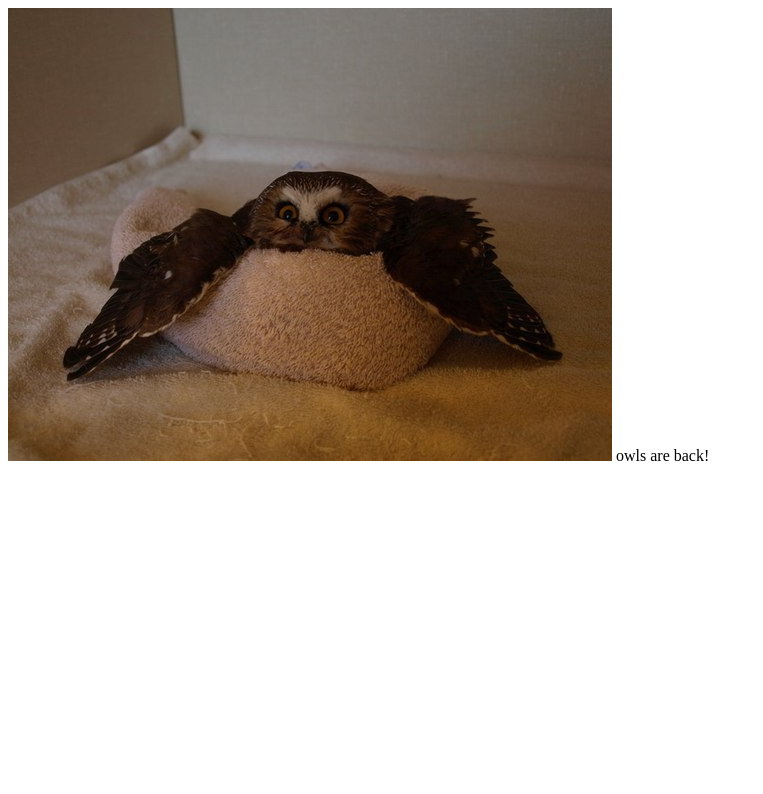
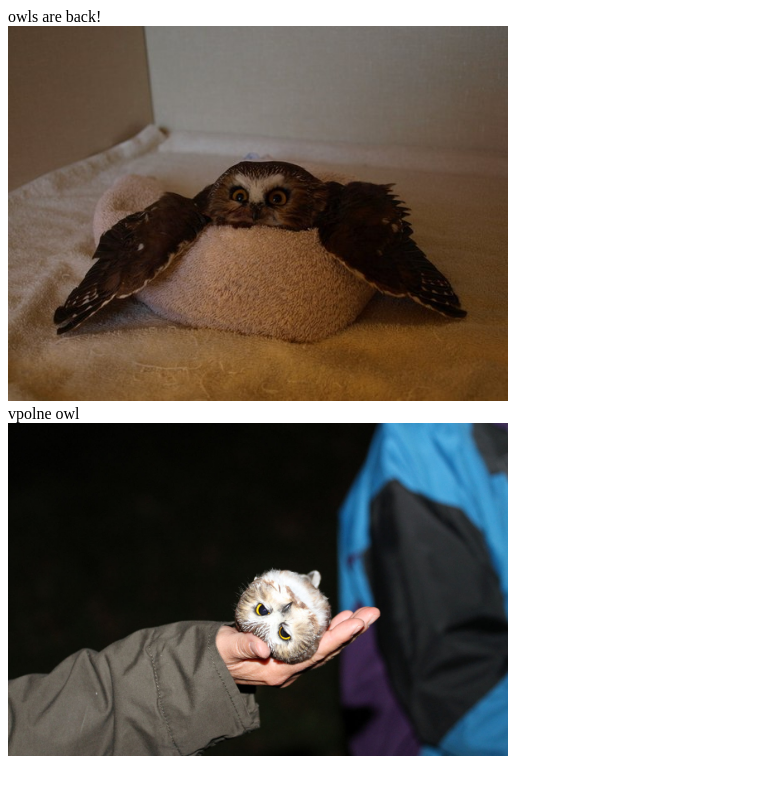
Before and after one commit to monitorius/monitorius.github.io, a plain HTML site: page index.html in a window 1280 px wide. Shown: the whole page, without its empty margins (0-763 px from the left). Drawn offline with Linux system fonts and the light colour scheme.

Commit message:
vpolne owl

```diff
--- /dev/null
+++ b/index.css
@@ -0,0 +1,4 @@
+img{
+    width: 500px;
+    height: auto;
+}
--- a/index.html
+++ b/index.html
@@ -2,11 +2,18 @@
 <html>
   <head>
     <meta http-equiv="Content-type" content="text/html; charset=utf-8"/>
-    <title></title>
+    <title>Owls are watching you</title>
+    <link rel="stylesheet" type="text/css" href="index.css">
   </head>
   <body>
-    <img src="owl_nya.jpg">
-    owls are back!
+    <div>
+        <div>owls are back!</div>
+        <img src="pic/owl_nya.jpg">
+    </div>
+    <div>
+        <div>vpolne owl</div>
+        <img src="pic/vpolne.jpg">
+    </div>
     <div id="reactContainer"></div>
   </body>
 </html>
```
Also changed, not shown: pic/owl_nya.jpg (renamed from owl_nya.jpg), pic/vpolne.jpg (added).
